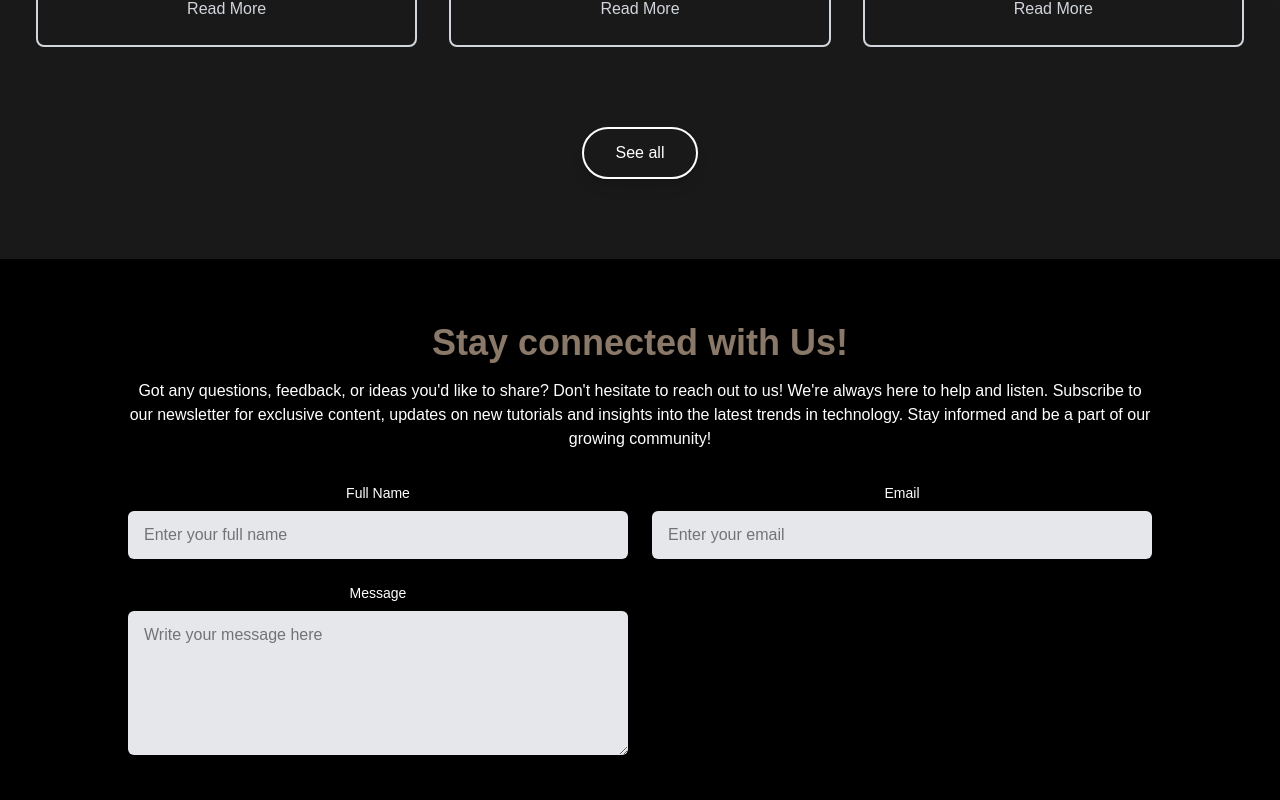
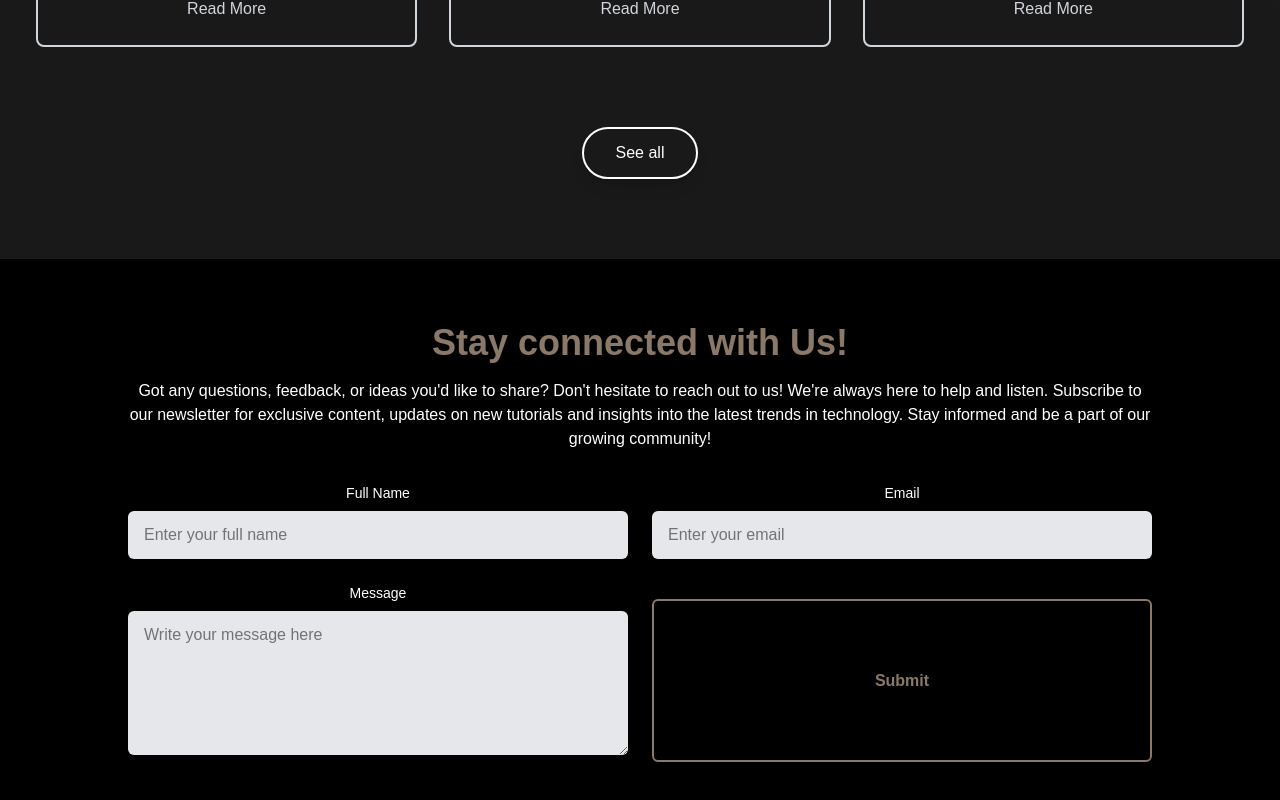
Before and after one commit to shayanbalochofficial/WatchLog, a Next.js app: page / in a window 1280 px wide. Shown: the part 2025-2825 px from the top of the page. Built offline with nearby package versions, Linux system fonts and the light colour scheme.

Commit message:
Completed Contact Section

```diff
--- a/src/components/Contact.tsx
+++ b/src/components/Contact.tsx
@@ -60,8 +60,14 @@ function Contact() {
                 required
                 className="w-full py-3 px-4 bg-gray-200 text-black rounded-md focus:outline-none focus:ring-2 focus:ring-[#8a7986]"
               ></textarea>
-              {/*  */}
             </div>
+
+            <button
+              className="mt-4 py-3 px-8 bg-transparent border-2 border-[#8a7968] text-[#8a7968] font-semibold rounded-md hover:bg-[#8a7968] hover:text-black transition"
+              type="submit"
+            >
+              Submit
+            </button>
           </div>
         </form>
       </div>
--- /dev/null
+++ b/src/components/Navbar.tsx
@@ -0,0 +1,13 @@
+import React, { useState } from 'react'
+
+const Navbar = () => {
+    const [isMenuOpen, setIsMenuOpen] = useState(false);
+
+    const toggleMenu = () => setIsMenuOpen(!isMenuOpen);
+    //
+  return (
+    <nav className=""></nav>
+  )
+}
+
+export default Navbar
```
